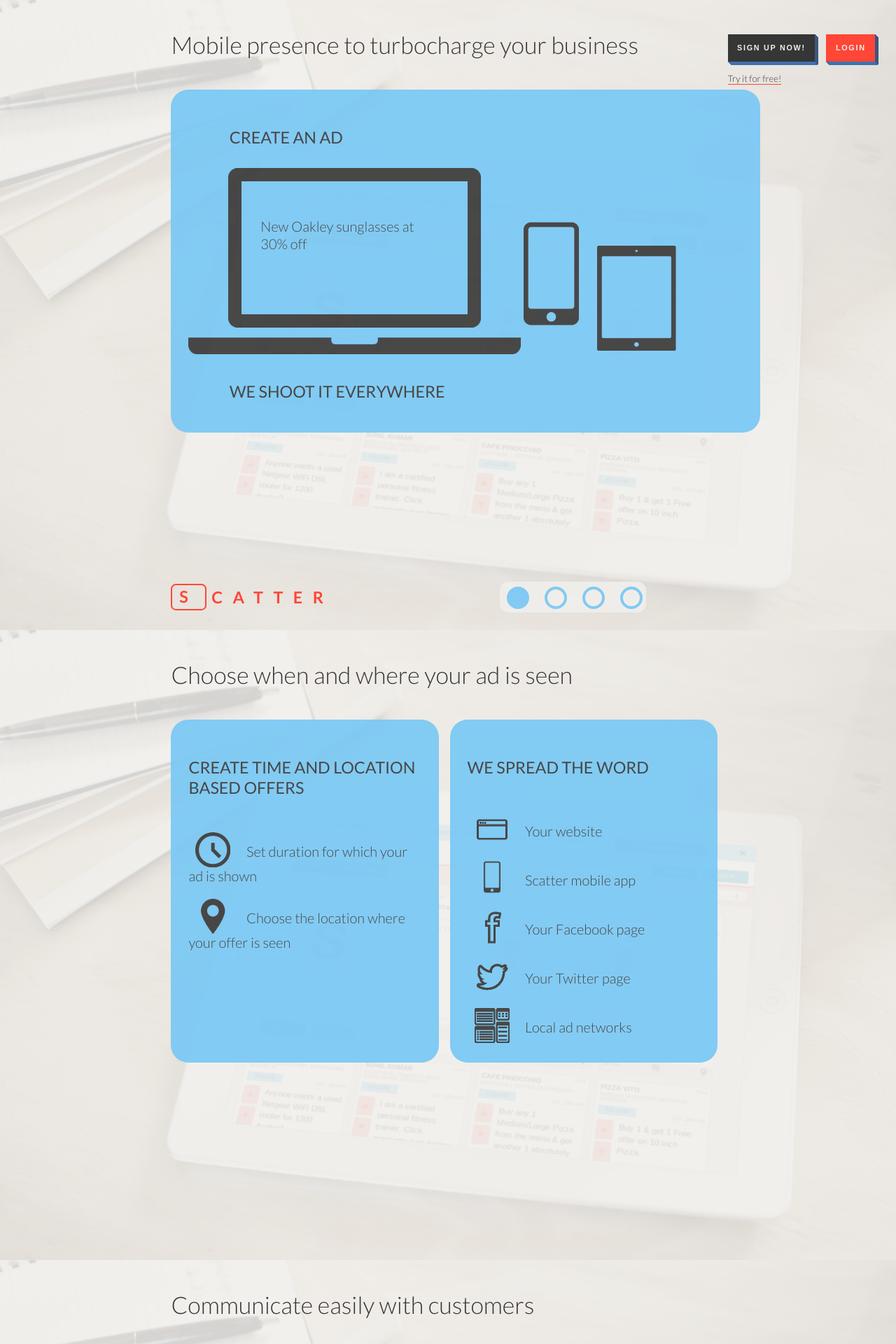
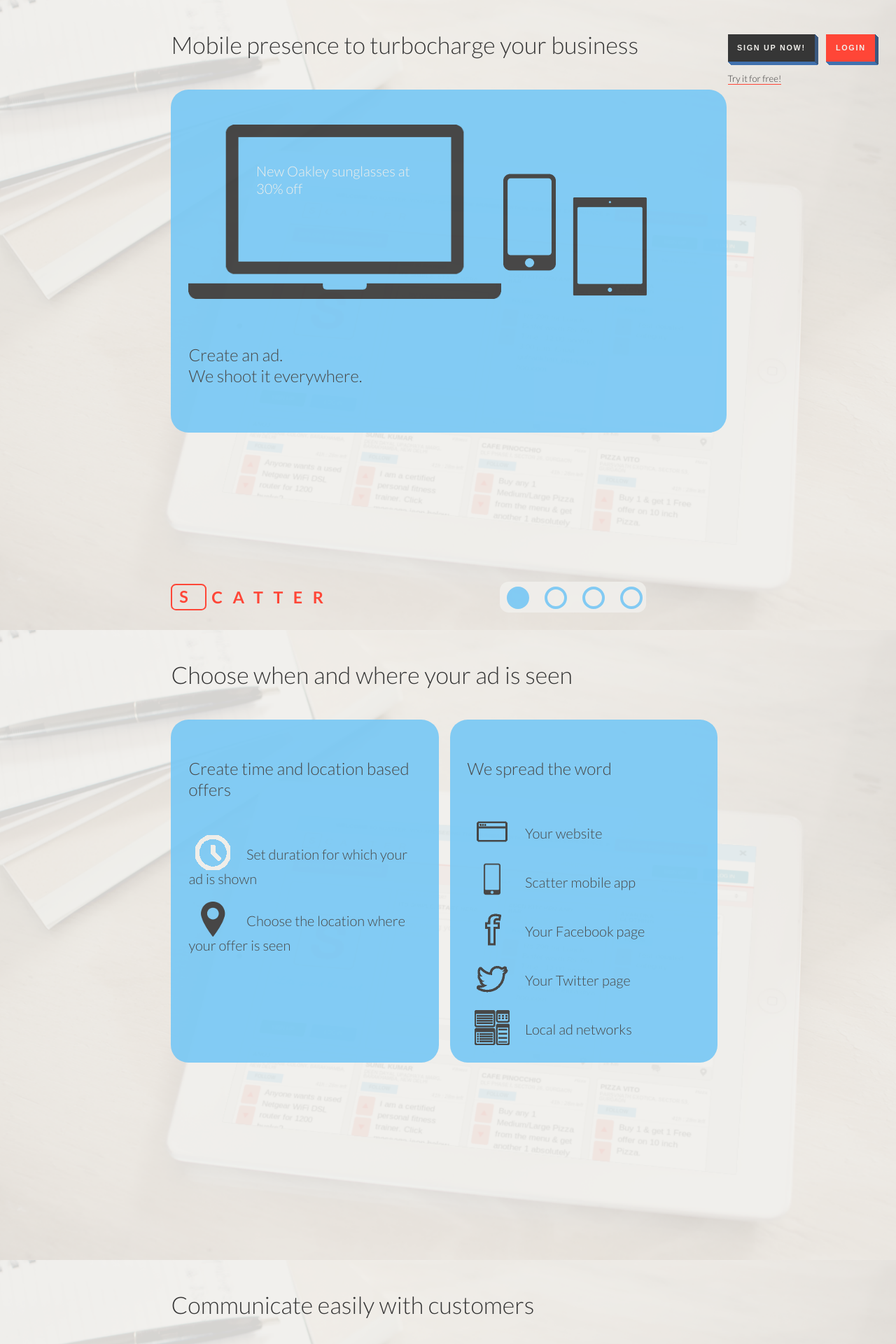
Before and after one commit to metamn/scatter, a Jekyll site: the page built from _posts/2013-08-13-business.html, in a window 1280 px wide. Shown: the top 1920 px of the page at 70% size. Built offline with Jekyll 4.4.1, drawn with Linux system fonts in a browser that asks for light colours; nearby versions of some CDN libraries.

Commit message:
Small fixes ...

```diff
--- a/_posts/2013-08-13-business.html
+++ b/_posts/2013-08-13-business.html
@@ -62,7 +61,6 @@
           <li>Local ad networks</li>
         </ul>
       </div>
-
     </article>
   </section>
 
--- a/assets/print.css
+++ b/assets/print.css
@@ -194,22 +194,25 @@
 body.business .container #content section div { width: 42%; margin-right: 2%; margin-bottom: 2%; height: 22em; display: inline-block; float: left; padding: 1.25em; background: #77c8f5; opacity: .9; -webkit-border-radius: 1.25em; -moz-border-radius: 1.25em; -ms-border-radius: 1.25em; -o-border-radius: 1.25em; border-radius: 1.25em; }
 @media only screen and (min-width: 1401px) { body.business .container #content section div { height: 30em; } }
 body.business .container #content section div:last-of-type { margin-right: 0; }
+body.business .container #content section div h2 { text-transform: none; font-weight: 300; font-size: larger; }
 body.business .container #content section div img { width: 20%; }
 body.business .container #content section div img#laptop { width: 60%; }
 body.business .container #content section div img#smartphone { width: 10%; position: relative; top: -1.25em; }
 body.business .container #content section div img#map { width: 100%; }
 body.business .container #content section div img#communicate, body.business .container #content section div img#buyers { width: 100%; }
-body.business .container #content section#slide-1 div { width: 100%; float: left; }
-body.business .container #content section#slide-1 div h2 { margin-left: 2.5em; }
-body.business .container #content section#slide-1 div h2:last-of-type { position: relative; top: -8.75em; }
-body.business .container #content section#slide-1 div p { position: relative; overflow: hidden; padding: 0; margin: 0; height: 6.25em; }
+body.business .container #content section#slide-1 div { width: 100%; float: left; width: 94%; }
+body.business .container #content section#slide-1 div img { margin-top: 1.25em; }
+body.business .container #content section#slide-1 div h2 { position: relative; top: -7.5em; }
+body.business .container #content section#slide-1 div h2:first-of-type { padding-bottom: 0; }
+body.business .container #content section#slide-1 div h2:last-of-type { padding-top: 0; }
+body.business .container #content section#slide-1 div p { position: relative; overflow: hidden; padding: 0; margin: 0; height: 6.25em; color: #f0efeb; }
 body.business .container #content section#slide-1 div p#p1 { top: -10em; width: 30%; left: 13%; height: 2.5em; }
 body.business .container #content section#slide-1 div p#p2 { font-size: 0.625em; top: -18em; left: 62%; width: 7%; }
 body.business .container #content section#slide-1 div p#p3 { font-size: small; top: -20em; left: 75%; width: 8%; }
 body.business .container #content section#slide-2 div ul { list-style: none; margin: 0; }
 body.business .container #content section#slide-2 div ul li { margin-bottom: 0; }
 body.business .container #content section#slide-2 div ul li:before { position: relative; top: 15px; text-align: center; padding: 5px; width: 60px; height: 60px; display: inline-block; margin-right: 0.625em; }
-body.business .container #content section#slide-2 div#offer ul li:nth-of-type(1):before { content: url(/assets/clock.png); }
+body.business .container #content section#slide-2 div#offer ul li:nth-of-type(1):before { content: url(/assets/clock3.png); }
 body.business .container #content section#slide-2 div#offer ul li:nth-of-type(2):before { content: url(/assets/location.png); }
 body.business .container #content section#slide-2 div#spread ul li:nth-of-type(1):before { content: url(/assets/browser.png); }
 body.business .container #content section#slide-2 div#spread ul li:nth-of-type(2):before { content: url(/assets/smartphone-icon.png); }
@@ -219,7 +222,7 @@
 body.business .container #content section#slide-3 div { text-align: center; }
 body.business .container #content section#slide-3 div:first-of-type img { width: 70%; box-shadow: 0 10px 25px -10px rgba(0, 0, 0, 0.698), 0 1px rgba(0, 0, 0, 0.1), 0 0 4px rgba(0, 0, 0, 0.1) inset; }
 body.business .container #content section#slide-3 div:last-of-type img { margin-bottom: 1.25em; }
-body.business .container #content section#slide-4 div { width: 100%; }
+body.business .container #content section#slide-4 div { width: 100%; float: left; width: 94%; }
 body.business .container #content section#slide-4 div img { width: 60%; float: left; }
 body.business .container #content section#slide-4 div ul { width: 30%; margin-left: 5%; float: left; list-style: none; }
 body.business .container #content section#slide-4 div ul li { margin-bottom: 1.25em; }
--- a/assets/screen.css
+++ b/assets/screen.css
@@ -194,22 +194,25 @@
 body.business .container #content section div { width: 42%; margin-right: 2%; margin-bottom: 2%; height: 22em; display: inline-block; float: left; padding: 1.25em; background: #77c8f5; opacity: .9; -webkit-border-radius: 1.25em; -moz-border-radius: 1.25em; -ms-border-radius: 1.25em; -o-border-radius: 1.25em; border-radius: 1.25em; }
 @media only screen and (min-width: 1401px) { body.business .container #content section div { height: 30em; } }
 body.business .container #content section div:last-of-type { margin-right: 0; }
+body.business .container #content section div h2 { text-transform: none; font-weight: 300; font-size: larger; }
 body.business .container #content section div img { width: 20%; }
 body.business .container #content section div img#laptop { width: 60%; }
 body.business .container #content section div img#smartphone { width: 10%; position: relative; top: -1.25em; }
 body.business .container #content section div img#map { width: 100%; }
 body.business .container #content section div img#communicate, body.business .container #content section div img#buyers { width: 100%; }
-body.business .container #content section#slide-1 div { width: 100%; float: left; }
-body.business .container #content section#slide-1 div h2 { margin-left: 2.5em; }
-body.business .container #content section#slide-1 div h2:last-of-type { position: relative; top: -8.75em; }
-body.business .container #content section#slide-1 div p { position: relative; overflow: hidden; padding: 0; margin: 0; height: 6.25em; }
+body.business .container #content section#slide-1 div { width: 100%; float: left; width: 94%; }
+body.business .container #content section#slide-1 div img { margin-top: 1.25em; }
+body.business .container #content section#slide-1 div h2 { position: relative; top: -7.5em; }
+body.business .container #content section#slide-1 div h2:first-of-type { padding-bottom: 0; }
+body.business .container #content section#slide-1 div h2:last-of-type { padding-top: 0; }
+body.business .container #content section#slide-1 div p { position: relative; overflow: hidden; padding: 0; margin: 0; height: 6.25em; color: #f0efeb; }
 body.business .container #content section#slide-1 div p#p1 { top: -10em; width: 30%; left: 13%; height: 2.5em; }
 body.business .container #content section#slide-1 div p#p2 { font-size: 0.625em; top: -18em; left: 62%; width: 7%; }
 body.business .container #content section#slide-1 div p#p3 { font-size: small; top: -20em; left: 75%; width: 8%; }
 body.business .container #content section#slide-2 div ul { list-style: none; margin: 0; }
 body.business .container #content section#slide-2 div ul li { margin-bottom: 0; }
 body.business .container #content section#slide-2 div ul li:before { position: relative; top: 15px; text-align: center; padding: 5px; width: 60px; height: 60px; display: inline-block; margin-right: 0.625em; }
-body.business .container #content section#slide-2 div#offer ul li:nth-of-type(1):before { content: url(/assets/clock.png); }
+body.business .container #content section#slide-2 div#offer ul li:nth-of-type(1):before { content: url(/assets/clock3.png); }
 body.business .container #content section#slide-2 div#offer ul li:nth-of-type(2):before { content: url(/assets/location.png); }
 body.business .container #content section#slide-2 div#spread ul li:nth-of-type(1):before { content: url(/assets/browser.png); }
 body.business .container #content section#slide-2 div#spread ul li:nth-of-type(2):before { content: url(/assets/smartphone-icon.png); }
@@ -219,7 +222,7 @@
 body.business .container #content section#slide-3 div { text-align: center; }
 body.business .container #content section#slide-3 div:first-of-type img { width: 70%; box-shadow: 0 10px 25px -10px rgba(0, 0, 0, 0.698), 0 1px rgba(0, 0, 0, 0.1), 0 0 4px rgba(0, 0, 0, 0.1) inset; }
 body.business .container #content section#slide-3 div:last-of-type img { margin-bottom: 1.25em; }
-body.business .container #content section#slide-4 div { width: 100%; }
+body.business .container #content section#slide-4 div { width: 100%; float: left; width: 94%; }
 body.business .container #content section#slide-4 div img { width: 60%; float: left; }
 body.business .container #content section#slide-4 div ul { width: 30%; margin-left: 5%; float: left; list-style: none; }
 body.business .container #content section#slide-4 div ul li { margin-bottom: 1.25em; }
```
Also changed, not shown: other parts of _posts/2013-08-13-business.html (+2 -3 lines), assets/theme.scss (+24 -5 lines), assets/clock3.png (added), 5 other files.
